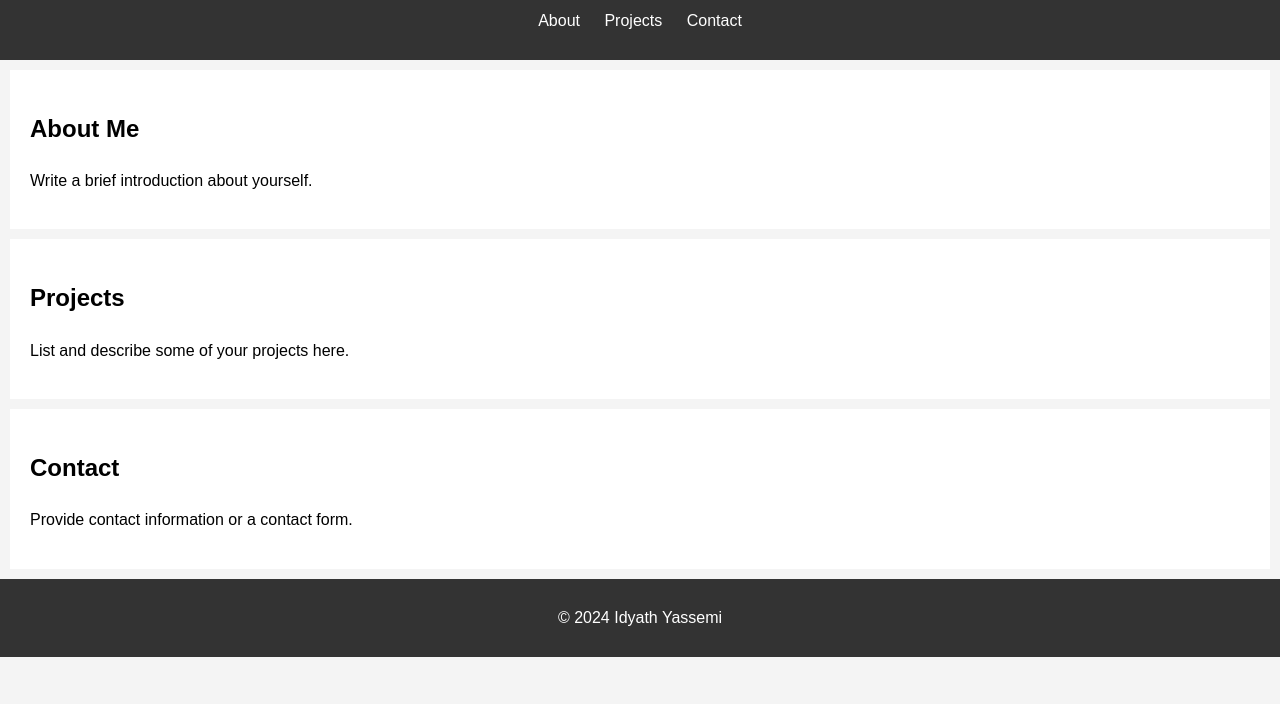
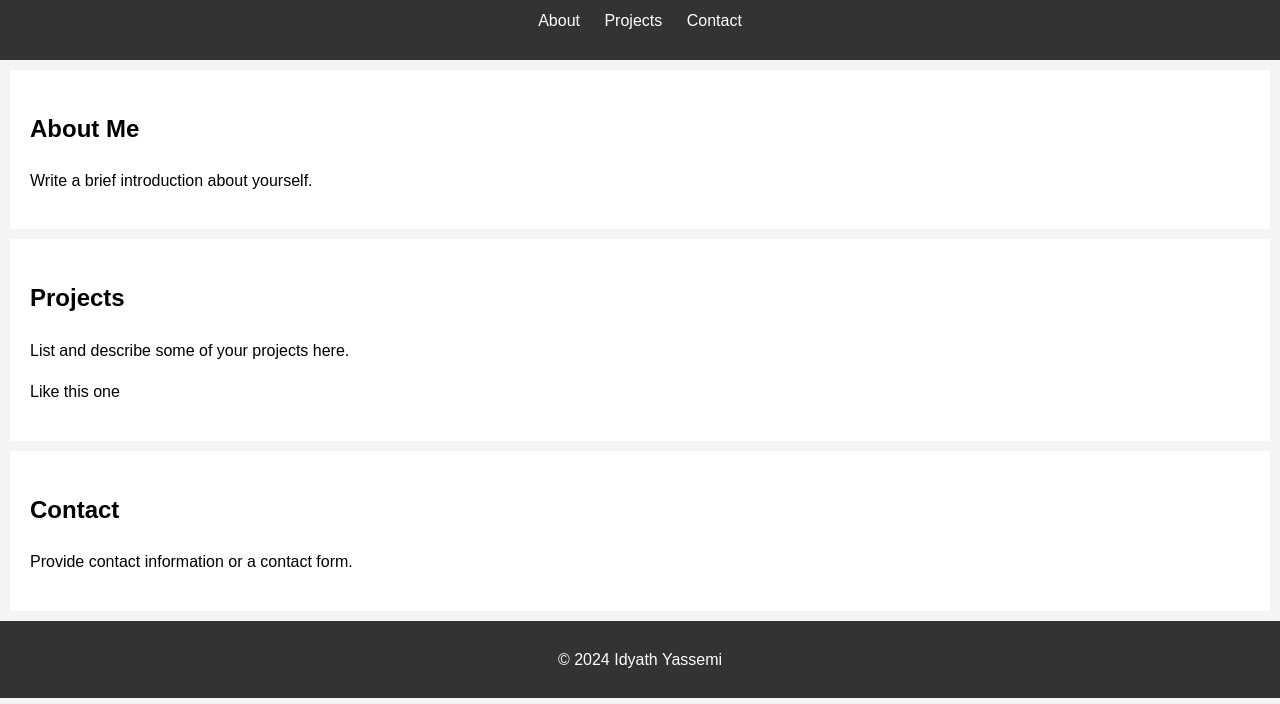
Before and after one commit to idyathyassemi/idyathyassemi.github.io, a plain HTML site: page index.html in a window 1280 px wide. Shown: the part 96-800 px from the top of the page. Drawn offline with Linux system fonts and the light colour scheme.

Commit message:
Updated line 27 of index.html

```diff
--- a/index.html
+++ b/index.html
@@ -24,6 +24,7 @@
     <section id="projects">
         <h2>Projects</h2>
         <p>List and describe some of your projects here.</p>
+        <p>Like this one</p>
     </section>
     <section id="contact">
         <h2>Contact</h2>
```
